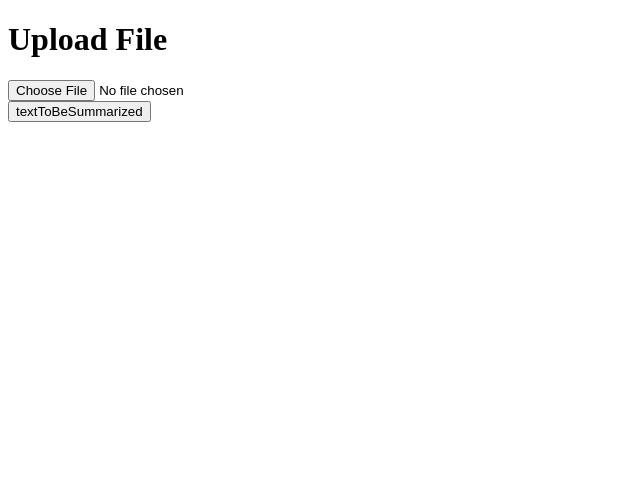
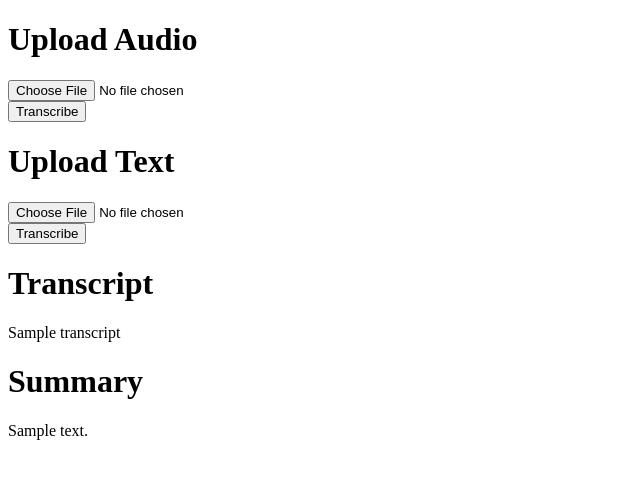
Before and after one commit to catherine411/hack-princeton, a Flask app: template backend/templates/test.html in a window 1280 px wide. Shown: the top 479 px of the page, without its empty margins (0-640 px from the left). Run offline with Flask 3, Linux system fonts and the light colour scheme; the template is opened without the code that fills it: most values are stand-ins (such as "Sample title", 1, 10 or a date in 2020).

Commit message:
Update audio and text function

```diff
--- a/backend/server.py
+++ b/backend/server.py
@@ -8,7 +8,7 @@ from pytesseract import pytesseract
 import openai as openai
 import speech_recognition as sr
 
-openai.api_key = "sk-"
+openai.api_key = "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"
 # will have to install tesseract
 path_to_tesseract = r"C:\Program Files\Tesseract-OCR\tesseract.exe"
 UPLOAD_FOLDER = 'uploads'
@@ -20,17 +20,39 @@ ALLOWED_EXTENSIONS = {'txt', 'pdf', 'png', 'jpg', 'jpeg', 'gif'}
 # Initializing flask app
 app = Flask(__name__)
 
+def summarize_transcript(input):
+    response = openai.Completion.create(
+        model="text-davinci-003",
+        prompt= input + "\n\nTl;dr",
+        temperature=0,
+        max_tokens=200,
+        top_p=1.0,
+        frequency_penalty=0.0,
+        presence_penalty=1
+    )
+    output = response['choices'][0]['text']
 
-@app.route("/test", methods=["GET", "POST"])
+    return output
+
+
+# Route for initialize the website
+@app.route("/")
 def index():
-    transcript = ""
+    return render_template("test2.html")
+
+
+# Receive uploaded .wav from html, convert to text
+# Converted text sent to GPT for summarization
+@app.route('/audio', methods=["GET", "POST"])
+def get_audioSummary():
+
     if request.method == "POST":
         print("Form Uploaded")
 
-        if "file" not in request.files:
+        if "audioFile" not in request.files:
             return redirect(request.url)
 
-        file = request.files["file"]
+        file = request.files["audioFile"]
         if file.filename == "":
             return redirect(request.url)
 
@@ -41,50 +63,32 @@ def index():
                 data = recognizer.record(source)
             transcript = recognizer.recognize_google(data, key=None)
 
-    return transcript
+        output = summarize_transcript(transcript)
 
-# Route for seeing a data
+    return render_template('test.html', transcript=transcript, summary=output)
 
+@app.route('/text', methods=["GET", "POST"])
+def get_textSummary():
 
-# @app.route('/')
-# def init():
-#     # Returning an api for showing in  reactjs
-#     return render_template('test.html')
-
-
-@app.route('/result')
-def get_summary():
-    output = ""
-    transcript = ""
     if request.method == "POST":
         print("Form Uploaded")
 
-        if "file" not in request.files:
+        if "textFile" not in request.files:
             return redirect(request.url)
 
-        file = request.files["file"]
+        file = request.files["textFile"]
         if file.filename == "":
             return redirect(request.url)
 
-        if file:
-            recognizer = sr.Recognizer()
-            audioFile = sr.AudioFile(file)
-            with audioFile as source:
-                data = recognizer.record(source)
-            transcript = recognizer.recognize_google(data, key=None)
+        file = request.files["textFile"]
+        original = file.read()
 
-    response = openai.Completion.create(
-        model="text-davinci-003",
-        prompt=transcript + "\n\nTl;dr",
-        temperature=0.7,
-        max_tokens=60,
-        top_p=1.0,
-        frequency_penalty=0.0,
-        presence_penalty=1
-    )
-    output = response['choices'][0]['text']
+        transcript = original.decode("utf-8")
 
-    return render_template('test.html', transcript=transcript, summary=output)
+        output = summarize_transcript(transcript)
+
+    return render_template('test.html', transcript = transcript, summary = output)
+
 
 
 def allowed_file(filename):
@@ -123,33 +127,29 @@ def init():
     return render_template('test2.html', result=result)
 
 
-# part 2: upload and read text and summarize (does not work, add this)
-def textSummarize():
-    result = ""
-    if request.method == "POST":
-        if "file" not in request.files:
-            return redirect(request.url)
+# # part 2: upload and read text and summarize (does not work, add this)
+# def textSummarize():
+#     result = ""
+#     if request.method == "POST":
+#         if "file" not in request.files:
+#             return redirect(request.url)
 
-        uploaded_file = request.files['file']
-        if uploaded_file:
-            data = uploaded_file.read()
-            result = get_summary(data)
-    return render_template('test.html', result=result)
-
-# for testing if it connects with react stuff
+#         uploaded_file = request.files['file']
+#         if uploaded_file:
+#             data = uploaded_file.read()
+#             result = get_summary(data)
+#     return render_template('test.html', result=result)
 
 
-@app.route('/data')
-def get_time():
-
-    # Returning an api for showing in  reactjs
-    return {
-        'Name': "geek",
-        "Age": "22",
-        "programming": "python"
-    }
 
 
+
+#     return  render_template('test.html', transcript = transcript, summary = output)
+
+
+
+# Receive uploaded .wav from html, convert to text
+# Converted text sent to GPT for summarization
 # Running app
 if __name__ == '__main__':
     app.run(debug=True, threaded=True)
--- a/backend/templates/test.html
+++ b/backend/templates/test.html
@@ -3,13 +3,31 @@
   <head>
     <meta charset="UTF-8" />
     <title>Speech Recognition in Python</title>
-  </head>
-  <body>
-    <h1>Upload File</h1>
-    <form method="" enctype="multipart/form-data">
-      <input type="file" name="file" />
-      <br />
-      <input type="submit" value="textToBeSummarized" />
-    </form>
-  </body>
-</html>
+</head>
+<body>
+    <div id="speechContainer">
+        <h1>Upload Audio</h1>
+        <form action="audio" method="post" enctype="multipart/form-data">
+            <input type="file" name= "audioFile" />
+            <br>
+            <input type="submit" value="Transcribe" />
+        </form>
+
+        <h1>Upload Text</h1>
+        <form action="text" method="post" enctype="multipart/form-data">
+            <input type="file" name="textFile" />
+            <br>
+            <input type="submit" value="Transcribe" />
+        </form>
+
+
+
+        <div id="OriginalTranscript">
+            <h1>Transcript</h1>
+            <p>{{transcript}}</p>
+            <h1>Summary</h1>
+            <p>{{summary}}</p>
+        </div>
+
+    </div>
+</body>
```
